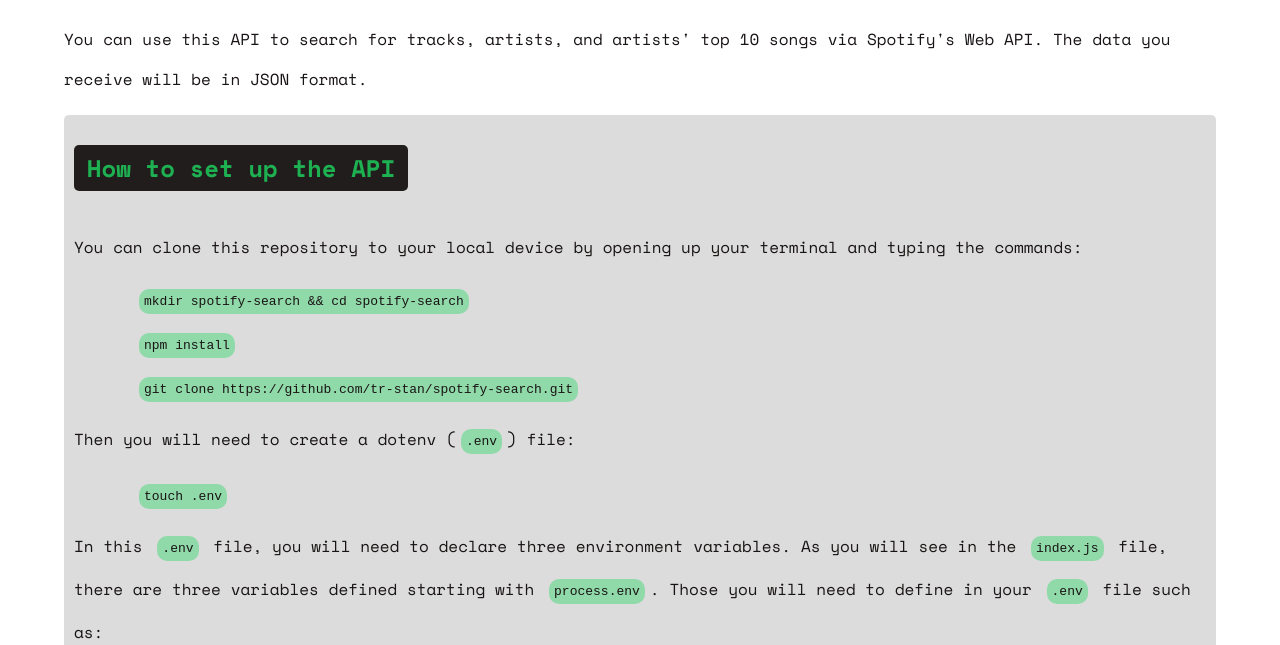
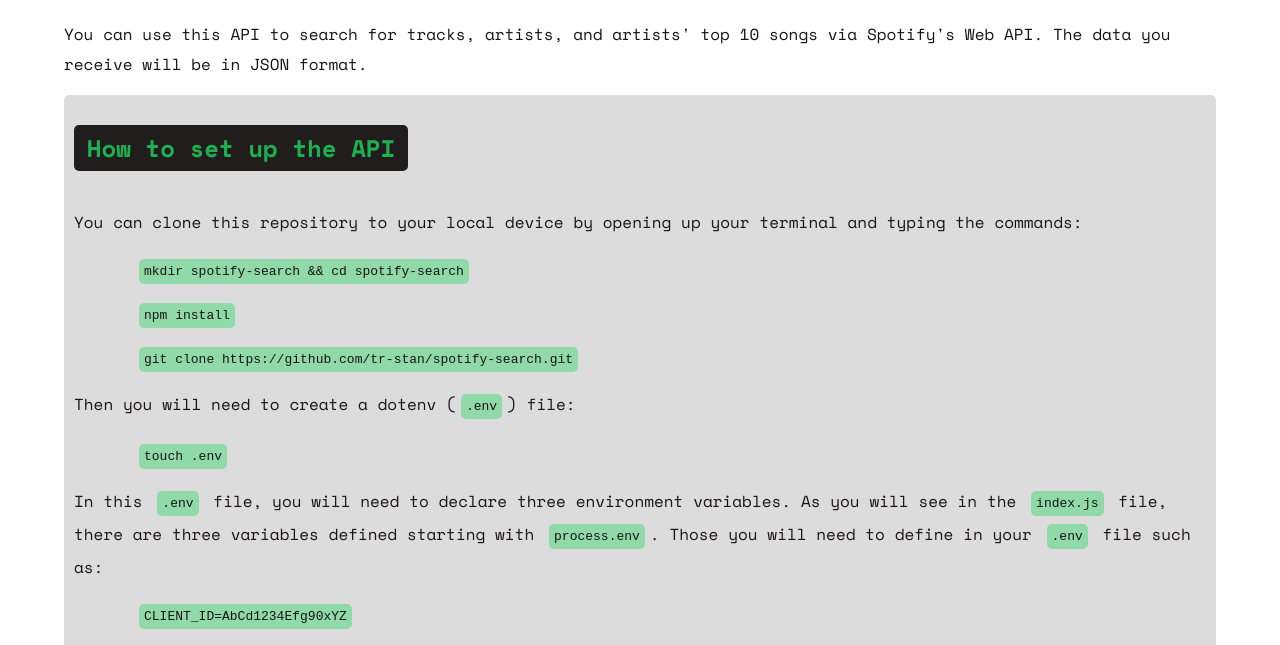
Before and after one commit to tr-stan/spotify-search, a website: page index.html in a window 1280 px wide. Shown: the part 128-773 px from the top of the page. Drawn offline with nearby package versions, Linux system fonts and the light colour scheme.

Commit message:
change styles for easier reading

```diff
--- a/index.html
+++ b/index.html
@@ -35,7 +35,7 @@
    		 }
 
    		p {
-   			line-height: 40px;
+   			line-height: 30px;
    		}
 
    		li {
@@ -47,7 +47,7 @@
     		background-color: rgba(30, 215, 96, 0.4);
     		margin: 5px;
     		padding: 5px;
-    		border-radius: 10px;
+    		border-radius: 5px;
     	}
     </style>
 </head>
```
